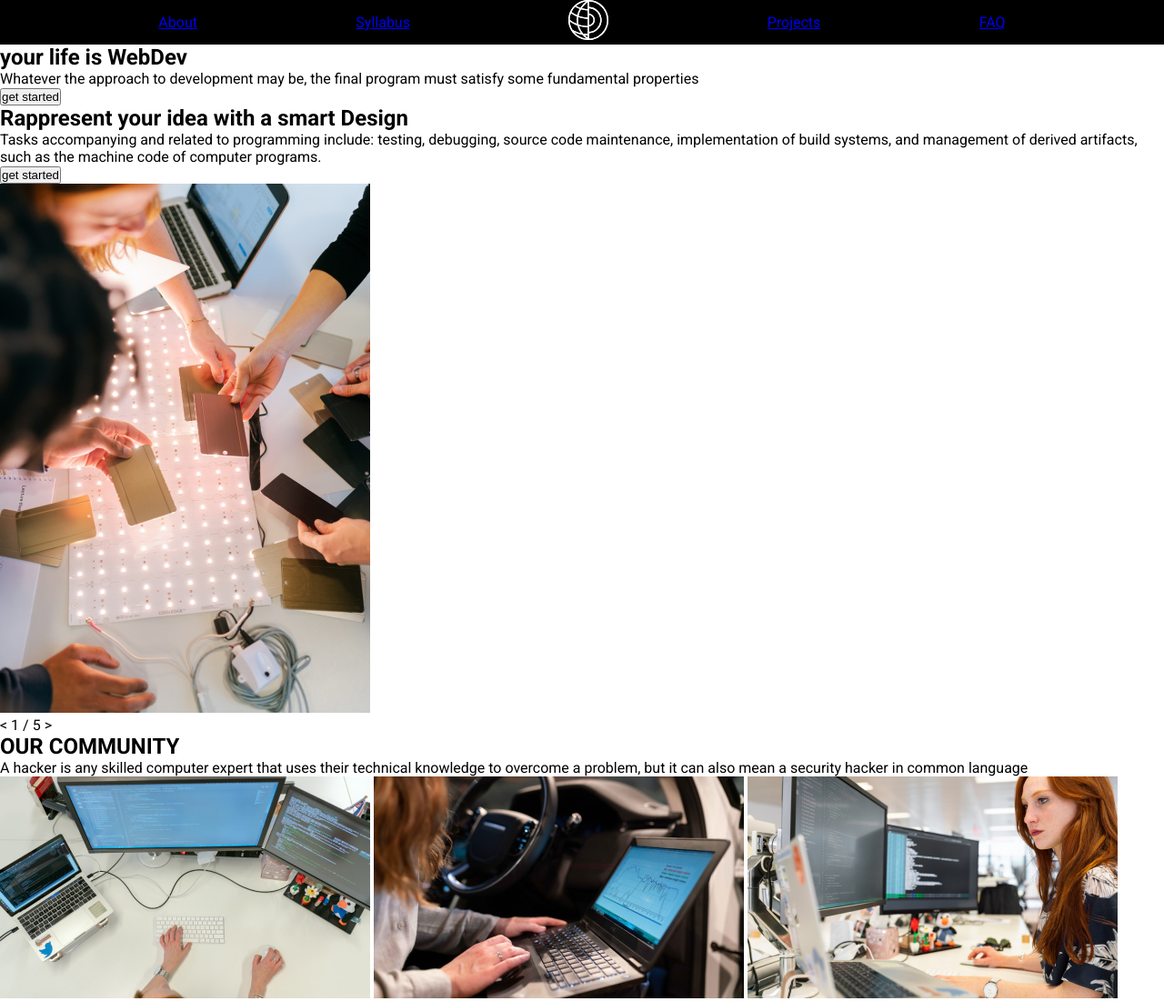
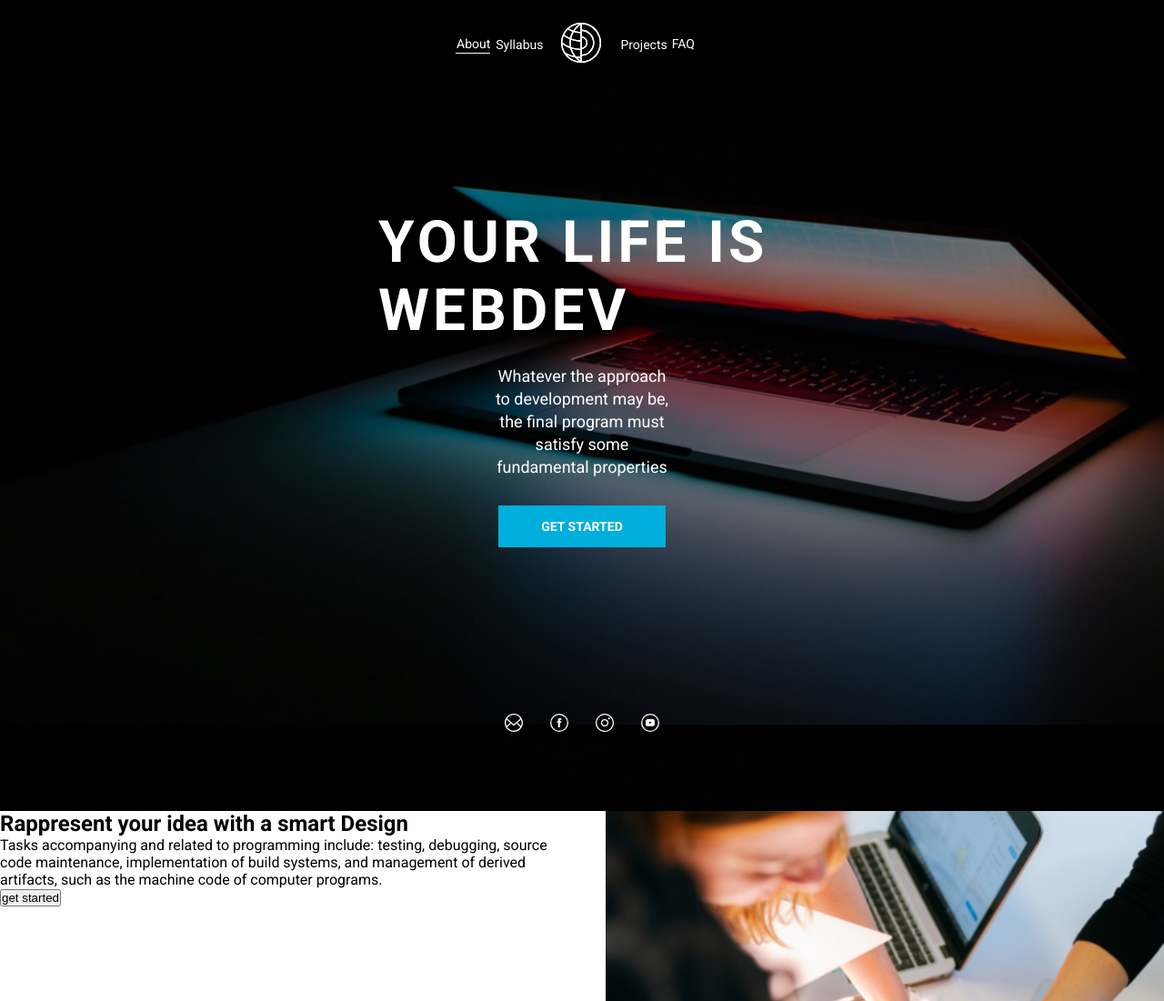
Before and after one commit to bogdewi4/webdev, a plain HTML site: page index.html in a window 1280 px wide. Shown: the top 1101 px of the page at 91% size. Drawn offline with Linux system fonts and the light colour scheme.

Commit message:
create header without H1

```diff
--- a/index.html
+++ b/index.html
@@ -8,38 +8,46 @@
     <link href="https://fonts.googleapis.com/css2?family=Roboto:wght@400;700&display=swap" rel="stylesheet">
 </head>
 <body>
+
+
+
     <header class="header">
         <div class="wrapper header__wrapper">
             <nav class="header__navigation">
                 <ul class="navigation">
-                    <li class="navigation__link"><a href="#">About</a></li>
-                    <li class="navigation__link"><a href="#">Syllabus</a></li>
-                    <li class="navigation__link"><a href="#" class="logo">
+                    <li class="navigation__link">About</li>
+                    <li class="navigation__link">Syllabus</li>
+                    <li class="navigation__link logo">
                          <object type="image/svg+xml" data="assets/img/logo.svg" class="logo-object">
                         Your browser does not support SVG
-                     </object></a></li>
-                    <li class="navigation__link"><a href="#">Projects</a></li>
-                    <li class="navigation__link"><a href="#">FAQ</a></li>
+                     </object></li>
+                    <li class="navigation__link">Projects</li>
+                    <li class="navigation__link">FAQ</li>
                 </ul>
             </nav>
         </div>
     </header>
+
+
     <section class="webdev">
         <div class="wrapper webdev__wrapper">
-            <h1>your life is WebDev</h1>
+
+            <h2>your life is WebDev</h2>
             <p>Whatever the approach to development may be, the final program must satisfy some fundamental properties</p>
-            <button>get started</button>
+            <button class="button button_colored">get started</button>
             <div class="webdev__socials socials">
                 <span class="social mail-icon"><a href="#"></a></span>
                 <span class="social facebook-icon"><a href="#"></a></span>
                 <span class="social insta-icon"><a href="#"></a></span>
                 <span class="social telegram-icon"><a href="#"></a></span>
             </div>
-        </div>
+                </div>
     </section>
+
+
     <section class="rappresent">
         <div class="wrapper rappresent__wrapper">
-            <div class="layout-2-colomn">
+            <div class="layout-2-column">
                 <div class="content-block">
                     <h2>Rappresent your idea with
                         a smart Design</h2>
@@ -50,6 +58,8 @@
             </div>
         </div>
     </section>
+
+
     <section class="community">
         <div class="wrapper community__wrapper">
             <div class="slide-counter">
@@ -59,24 +69,25 @@
                 <span>5</span>
                 <span>></span>
             </div>
-            <div class="layout-2-colomn">
+            <div class="layout-2-column">
                 <div class="card">
                     <span class="card__photo"></span>
                     <h2>OUR COMMUNITY</h2>
                     <p>A hacker is any skilled computer expert that uses their technical knowledge to overcome a problem, but it can also mean a security hacker in common language</p>
                 </div>
-                <div class="layout-3-colomn community__slider">
+                <div class="layout-3-column community__slider">
                     <img src="assets/img/slider-1.jpg" alt="computer">
                     <img src="assets/img/slider-2.jpg" alt="computer">
                     <img src="assets/img/slider-3.jpg " alt="computer">
-
-                </div>
+                                    </div>
             </div>
         </div>
      </section>
+
+
      <section class="implement">
          <div class="wrapper implement__wrapper">
-             <div class="layout-2-colomn">
+             <div class="layout-2-column">
                  <img src="assets/img/content-implement.jpg" alt="laptop">
                  <div class="content-block">
                     <h2>Implement right Code</h2>
@@ -86,6 +97,8 @@
              </div>
          </div>
      </section>
+
+
      <section class="signup">
          <div class="wrapper signup__wrapper">
              <h2>sign up for our newsletter</h2>
@@ -95,12 +108,14 @@
              </form>
          </div>
      </section>
+
+
      <section class="download">
          <div class="wrapper download__wrapper">
             <div class="content-block">
                 <h2>Download the App</h2>
                     <p>Machine code was the language of early programs, written in the instruction set of the particular machine, often in binary notation.</p>
-                    <div class="layout-2-colomn">
+                    <div class="content-block__buttons">
                         <a href="#" class="link-button">
                             <span class="link-button__text">APPLE STORE</span>
                             <span class="link-button__icon icon-apple"></span>
@@ -113,6 +128,9 @@
             </div>
          </div>
      </section>
+
+
+
      <footer class="footer">
          <div class="wrapper footer__wrapper">
              <ul class="footer__links">
--- a/style.css
+++ b/style.css
@@ -6,13 +6,36 @@
 
 html{
     font-size: 10px;
-    margin: auto;
 }
 
 body{
     font-size: 1.6rem;
     font-family: 'Roboto', Verdana, sans-serif;
 }
+
+a{
+    text-decoration: none;
+}
+
+.button{
+    height: 46px;
+    width: 184px;
+    font-family: Roboto;
+    font-style: normal;
+    font-weight: bold;
+    font-size: 14px;
+    line-height: 16px;
+    align-items: center;
+    text-align: center;
+    text-transform: uppercase;
+    color: #FFF;
+    border: none;
+  }
+
+  .button_colored{
+    background-color: #00AFDB;
+  }
+
 
 .wrapper{
     max-width: 1600px;
@@ -21,20 +44,45 @@ body{
 
 .header__wrapper{
     background-color: #000;
-}
-
-.header{
-
-}
-
-.header__navigation{
-
+    padding: 25px 516px 25px 502px;
 }
 
 .navigation{
     display: flex;
     align-items: center;
-    justify-content: space-evenly;
+    justify-content: space-between;
+}
+
+.navigation__link{
+color: #FFF;
+list-style: none;
+font-style: normal;
+font-weight: 500;
+font-size: 14px;
+line-height: 20px;
+cursor: pointer;
+position: relative;
+}
+
+.navigation__link:first-child::after{
+    content: " ";
+    position: absolute;
+    height: 1px;
+    width: 38px;
+    background-color: #fff;
+    top: 20px;
+    right: 0px;
+
+
+}
+
+.navigation__link:nth-child(2){
+    top: 1px;
+    right: 7px;
+}
+.navigation__link:nth-child(4){
+    top: 1px;
+    right: -8px;
 }
 
 .logo{
@@ -42,4 +90,97 @@ body{
     height: 45px;
     width: 44px;
     display: inline-block;
+    cursor: pointer; !important
 }
+
+
+
+.webdev__wrapper{
+    display: flex;
+    flex-direction: column;
+    justify-content: space-between;
+    align-items: center;
+    padding: 134px 416px 87px;
+    background-image: url(assets/img/bg-image-wrapper.jpg);
+    background-size: cover;
+    background-position-y: -95px;
+
+}
+
+.webdev__wrapper > p {
+    padding: 0 128px;
+    font-style: normal;
+    font-weight: normal;
+    font-size: 18px;
+    line-height: 25px;
+    text-align: center;
+    color: #FFF;
+    margin-bottom: 30px;
+}
+
+.webdev__wrapper > h2 {
+    font-style: normal;
+    font-weight: bold;
+    font-size: 64px;
+    line-height: 75px;
+    color: #FFF;
+    text-transform: uppercase;
+    margin-bottom: 22px;
+    letter-spacing: 4px;
+
+}
+.webdev__wrapper > button{
+    margin-bottom: 183px;
+}
+
+.webdev__socials {
+    display: flex;
+    justify-content: space-between;
+    text-align: center;
+}
+
+
+.social{
+    display: block;
+    height: 20px;
+    width: 20px;
+    margin: 0 15px;
+}
+
+.mail-icon{
+background-image: url(assets/img/mail_fff.svg);
+}
+
+.facebook-icon{
+background-image: url(assets/img/facebook_fff.svg);
+}
+
+.insta-icon{
+background-image: url(assets/img/insta_fff.svg);
+}
+
+.telegram-icon{
+    background-image: url(assets/img/telegram_fff.svg);
+}
+
+
+.layout-3-column {
+    display: flex;
+    justify-content: space-between;
+  }
+  .layout-3-column > * {
+    flex-basis: 30%;
+  }
+
+  .community__slider{
+    overflow: hidden;
+  }
+
+  .layout-2-column {
+    display: flex;
+    flex-wrap: wrap;
+    justify-content: space-between;
+  }
+  .layout-2-column > * {
+    flex-basis: 48%;
+  }
```
Also changed, not shown: assets/img/bg-image-wrapper.jpg (added), assets/img/get started.jpg (deleted).
